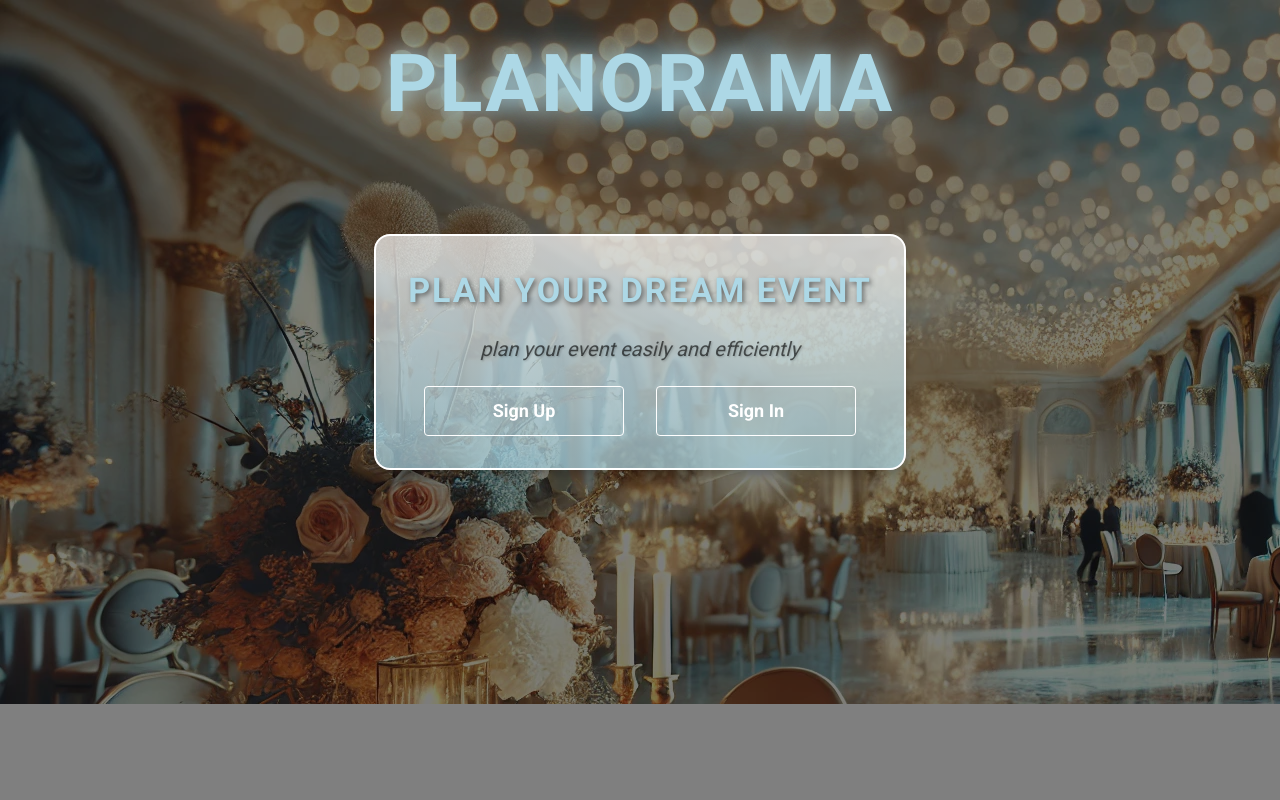
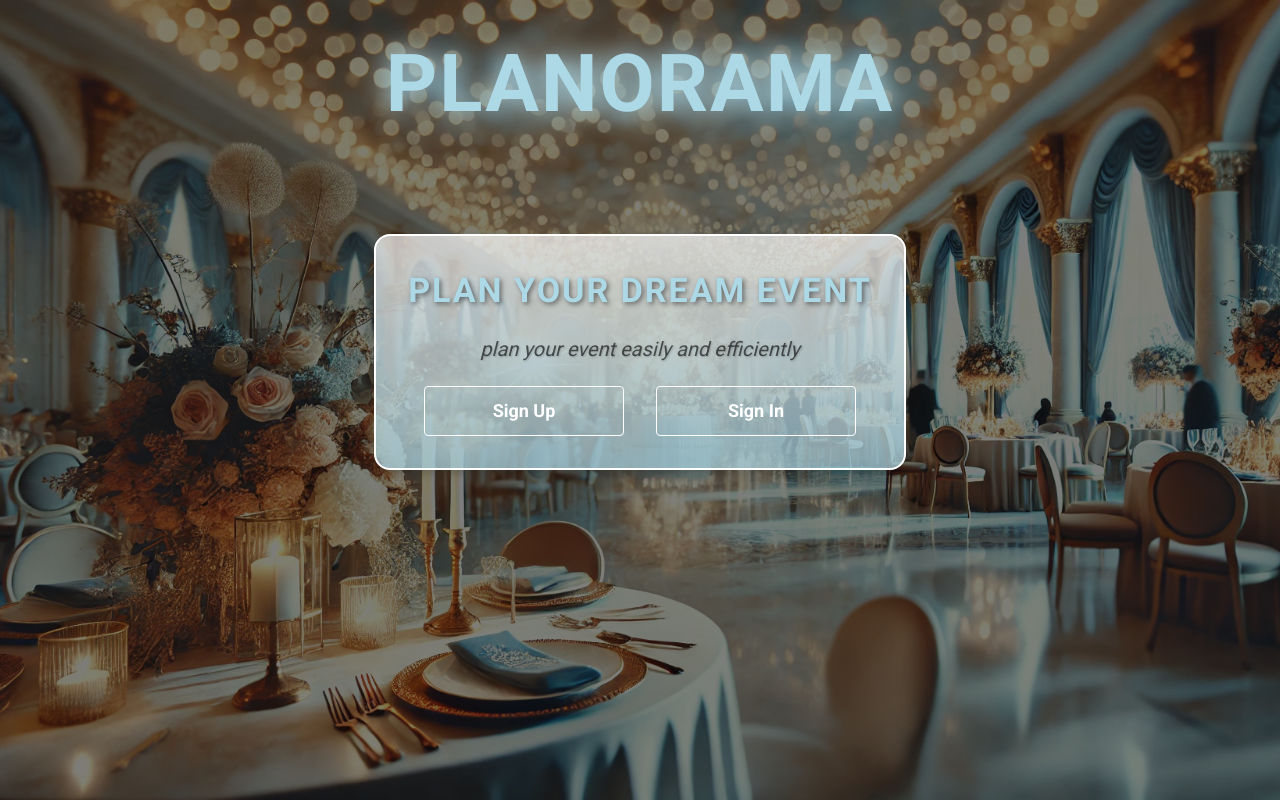
Before and after one commit to MNL5/Planorama, a React (Vite) app in the folder frontend/: page / in a window 1280 px wide. Built offline with nearby package versions, Linux system fonts and the light colour scheme.

Commit message:
create background container

```diff
--- a/frontend/package.json
+++ b/frontend/package.json
@@ -10,6 +10,7 @@
     "preview": "vite preview"
   },
   "dependencies": {
+    "@emotion/styled": "^11.14.0",
     "@mantine/core": "^7.17.3",
     "@mantine/hooks": "^7.17.3",
     "react": "^19.0.0",
--- a/frontend/src/components/home-page/home-page.module.css
+++ /dev/null
@@ -1,10 +0,0 @@
-.backgroundContainer {
-    top: 0;
-    left: 0;
-    width: "100vw";
-    height: "100vh";
-    position: "absolute";
-    background-size: "cover";
-    background-position: "center";
-    background-repeat: "no-repeat";
-}
--- a/frontend/src/components/home-page/home-page.tsx
+++ b/frontend/src/components/home-page/home-page.tsx
@@ -9,17 +9,12 @@ import {
   Container,
 } from "@mantine/core";
 
-import classes from "./home-page.module.css";
+import { BackgroundContainer } from "./style";
 import backgroundImage from "../../assets/background.webp";
 
 const HomePage: React.FC = () => {
   return (
-    <Stack
-      className={classes.backgroundContainer}
-      style={{
-        backgroundImage: `url(${backgroundImage})`,
-      }}
-    >
+    <BackgroundContainer backgroundImage={backgroundImage}>
       <Flex
         justify={"center"}
         style={{
@@ -115,7 +110,7 @@ const HomePage: React.FC = () => {
           </Stack>
         </Paper>
       </Container>
-    </Stack>
+    </BackgroundContainer>
   );
 };
 
--- /dev/null
+++ b/frontend/src/components/home-page/style.ts
@@ -0,0 +1,21 @@
+import styled from "@emotion/styled";
+import { Stack } from "@mantine/core";
+
+interface BackgroundContainerProps {
+  backgroundImage?: string;
+}
+
+const BackgroundContainer = styled(Stack)`
+  top: 0;
+  left: 0;
+  width: 100vw;
+  height: 100vh;
+  position: absolute;
+  background-size: cover;
+  background-position: center;
+  background-repeat: no-repeat;
+  background-image: ${(props: BackgroundContainerProps) =>
+    `url(${props.backgroundImage})`};
+`;
+
+export { BackgroundContainer };
```
Also changed, not shown: 1 other file (tests, documents, lock files or other folders).
